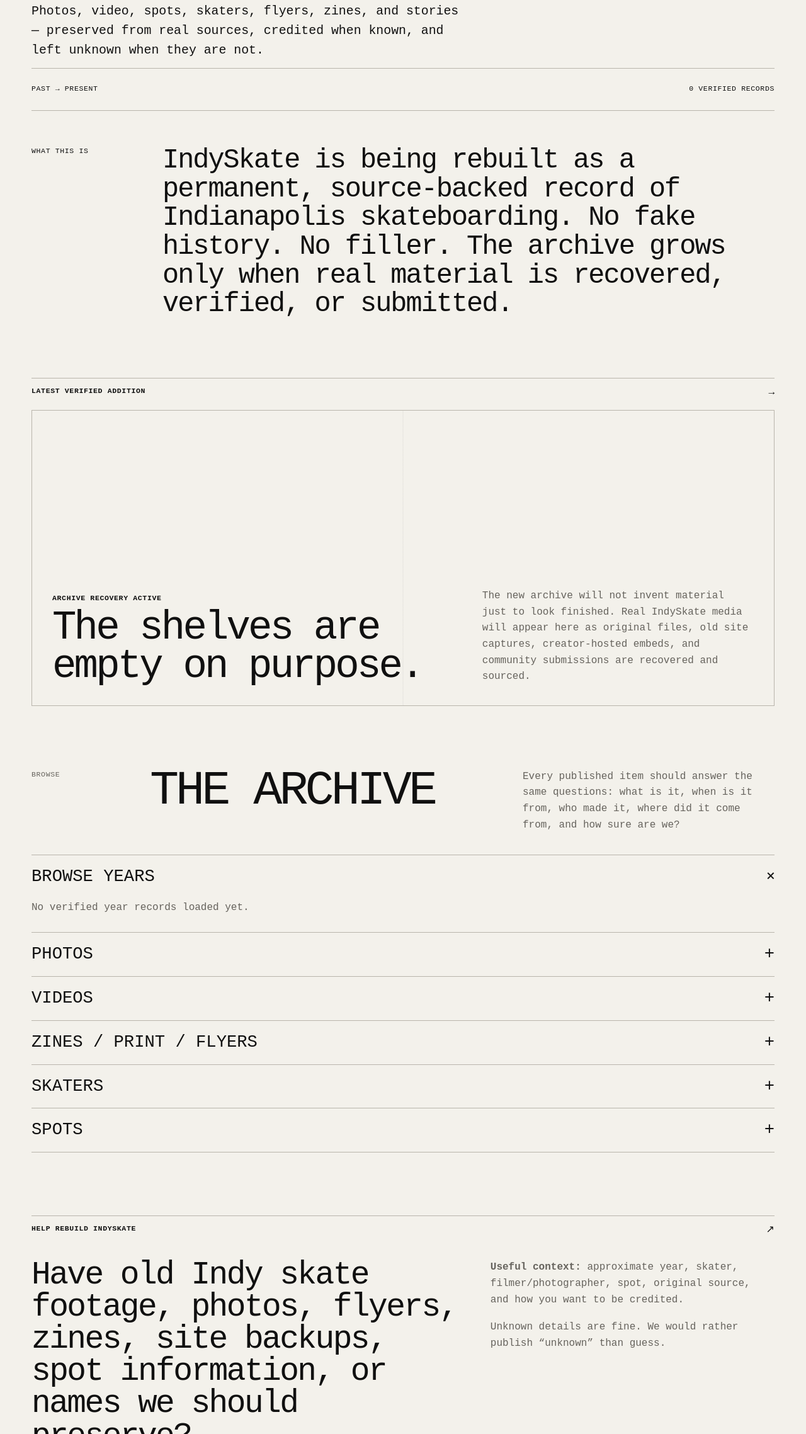
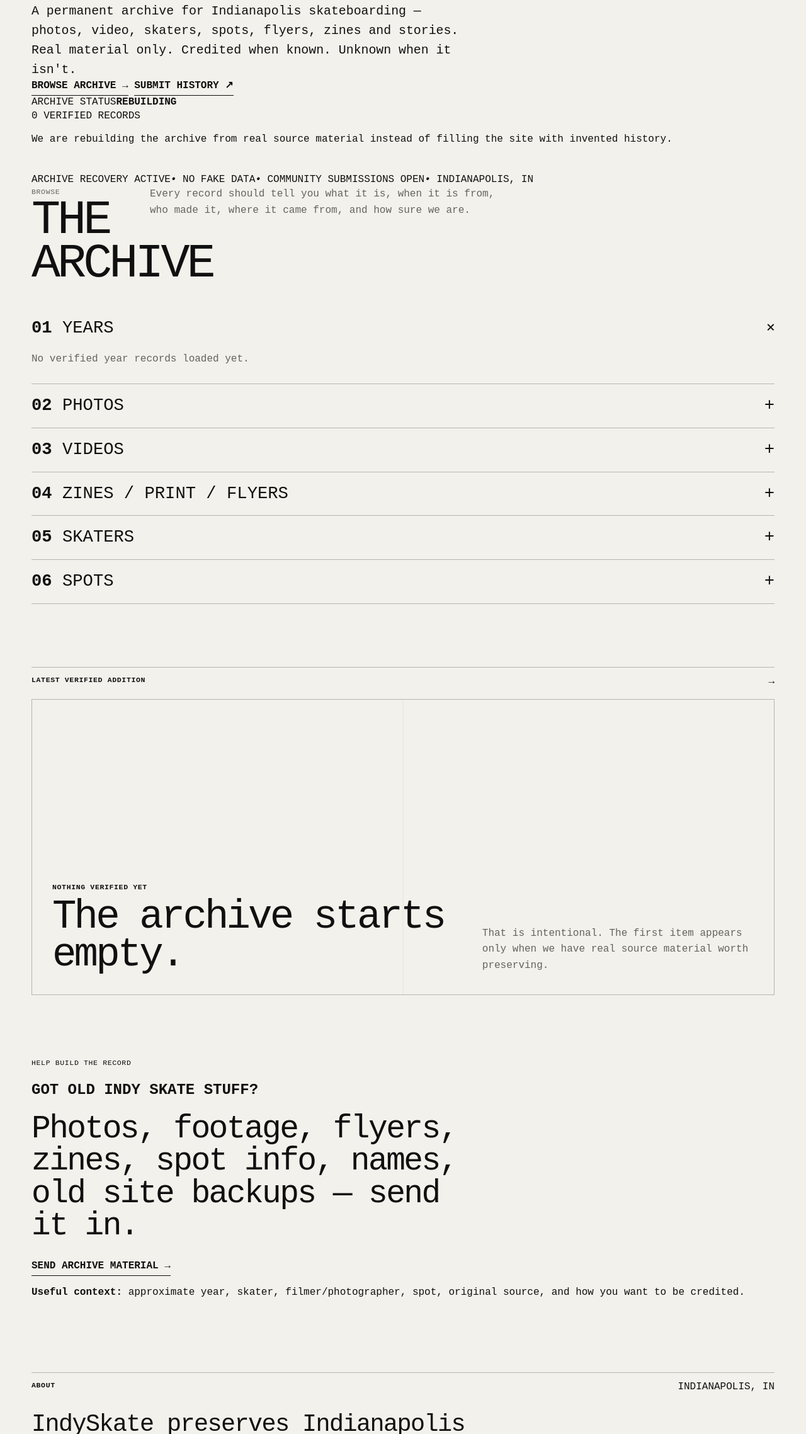
Before and after one commit to Aphexflip/indyskate, a website: page public/index.html in a window 1280 px wide. Shown: the part 523-2800 px from the top of the page at 63% size. Drawn offline with Linux system fonts and the light colour scheme.

Commit message:
Simplify IndySkate archive layout

```diff
--- a/public/index.html
+++ b/public/index.html
@@ -4,7 +4,7 @@
   <meta charset="utf-8">
   <meta name="viewport" content="width=device-width, initial-scale=1">
   <meta name="description" content="IndySkate — a source-backed archive of Indianapolis skateboarding history and the current scene.">
-  <meta name="theme-color" content="#f3f1eb">
+  <meta name="theme-color" content="#0b0b0b">
   <meta property="og:title" content="IndySkate — Indianapolis Skateboarding Archive">
   <meta property="og:description" content="Preserving Indianapolis skateboarding history with real, attributable photos, video, spots, zines, and stories.">
   <meta property="og:type" content="website">
@@ -26,25 +26,69 @@
   <main id="top">
     <section class="hero wrap" aria-labelledby="hero-title">
       <div class="hero-copy">
-        <p class="eyebrow">INDIANAPOLIS, INDIANA</p>
-        <h1 id="hero-title">THE INDY<br>SKATEBOARDING<br>ARCHIVE.</h1>
+        <p class="eyebrow">INDIANAPOLIS, INDIANA · SOURCE-BACKED ARCHIVE</p>
+        <h1 id="hero-title">INDY SKATEBOARDING.<br><span>PAST → PRESENT.</span></h1>
         <p class="hero-intro">
-          Photos, video, spots, skaters, flyers, zines, and stories — preserved from real sources,
-          credited when known, and left unknown when they are not.
+          A permanent archive for Indianapolis skateboarding — photos, video, skaters, spots,
+          flyers, zines and stories. Real material only. Credited when known. Unknown when it isn't.
         </p>
+        <div class="hero-actions">
+          <a class="cta primary" href="#archive">BROWSE ARCHIVE →</a>
+          <a class="cta" href="#recover">SUBMIT HISTORY ↗</a>
+        </div>
       </div>
-      <div class="hero-meta" aria-label="Archive status">
-        <span>PAST → PRESENT</span>
-        <span id="record-count">0 VERIFIED RECORDS</span>
+
+      <aside class="archive-status" aria-label="Archive status">
+        <div class="status-head"><span>ARCHIVE STATUS</span><strong>REBUILDING</strong></div>
+        <div class="status-number" id="record-count">0 VERIFIED RECORDS</div>
+        <p>We are rebuilding the archive from real source material instead of filling the site with invented history.</p>
+      </aside>
+    </section>
+
+    <section class="status-strip">
+      <div class="wrap status-strip-inner">
+        <span>ARCHIVE RECOVERY ACTIVE</span><i>•</i>
+        <span>NO FAKE DATA</span><i>•</i>
+        <span>COMMUNITY SUBMISSIONS OPEN</span><i>•</i>
+        <span>INDIANAPOLIS, IN</span>
       </div>
     </section>
 
-    <section class="manifesto wrap">
-      <div class="manifesto-label">WHAT THIS IS</div>
-      <p>
-        IndySkate is being rebuilt as a permanent, source-backed record of Indianapolis skateboarding.
-        No fake history. No filler. The archive grows only when real material is recovered, verified, or submitted.
-      </p>
+    <section id="archive" class="archive-shell wrap" aria-labelledby="archive-title">
+      <div class="section-heading">
+        <div>
+          <p class="eyebrow">BROWSE</p>
+          <h2 id="archive-title">THE ARCHIVE</h2>
+        </div>
+        <p>Every record should tell you what it is, when it is from, who made it, where it came from, and how sure we are.</p>
+      </div>
+
+      <div class="archive-dashboard">
+        <details open>
+          <summary><span><b>01</b> YEARS</span><span>+</span></summary>
+          <div id="years-list" class="detail-body muted">No verified year records loaded yet.</div>
+        </details>
+        <details>
+          <summary><span><b>02</b> PHOTOS</span><span>+</span></summary>
+          <div id="photos-list" class="detail-body muted">Verified archive photos will appear here.</div>
+        </details>
+        <details id="videos">
+          <summary><span><b>03</b> VIDEOS</span><span>+</span></summary>
+          <div id="videos-list" class="detail-body muted">Verified videos and supported embeds will appear here.</div>
+        </details>
+        <details>
+          <summary><span><b>04</b> ZINES / PRINT / FLYERS</span><span>+</span></summary>
+          <div class="detail-body muted">Source-backed scans and print material will live here.</div>
+        </details>
+        <details>
+          <summary><span><b>05</b> SKATERS</span><span>+</span></summary>
+          <div class="detail-body muted">Skater pages will be built from verified archive records and submissions.</div>
+        </details>
+        <details id="spots">
+          <summary><span><b>06</b> SPOTS</span><span>+</span></summary>
+          <div class="detail-body muted">Indianapolis spot history and current information will be added as it is verified.</div>
+        </details>
+      </div>
     </section>
 
     <section class="featured wrap" aria-labelledby="featured-title">
@@ -55,65 +99,26 @@
       <div id="featured-content" class="featured-content" aria-live="polite">
         <div class="empty-feature">
           <div>
-            <p class="status">ARCHIVE RECOVERY ACTIVE</p>
-            <h3>The shelves are empty on purpose.</h3>
+            <p class="status">NOTHING VERIFIED YET</p>
+            <h3>The archive starts empty.</h3>
           </div>
           <p>
-            The new archive will not invent material just to look finished. Real IndySkate media will appear here
-            as original files, old site captures, creator-hosted embeds, and community submissions are recovered and sourced.
+            That is intentional. The first item appears only when we have real source material worth preserving.
           </p>
         </div>
       </div>
     </section>
 
-    <section id="archive" class="archive-shell wrap" aria-labelledby="archive-title">
-      <div class="section-heading">
-        <p class="eyebrow">BROWSE</p>
-        <h2 id="archive-title">THE ARCHIVE</h2>
-        <p>Every published item should answer the same questions: what is it, when is it from, who made it, where did it come from, and how sure are we?</p>
-      </div>
-
-      <div class="browse">
-        <details open>
-          <summary><span>BROWSE YEARS</span><span>+</span></summary>
-          <div id="years-list" class="detail-body muted">No verified year records loaded yet.</div>
-        </details>
-        <details>
-          <summary><span>PHOTOS</span><span>+</span></summary>
-          <div id="photos-list" class="detail-body muted">Verified archive photos will appear here.</div>
-        </details>
-        <details id="videos">
-          <summary><span>VIDEOS</span><span>+</span></summary>
-          <div id="videos-list" class="detail-body muted">Verified videos and supported embeds will appear here.</div>
-        </details>
-        <details>
-          <summary><span>ZINES / PRINT / FLYERS</span><span>+</span></summary>
-          <div class="detail-body muted">Source-backed scans and print material will live here.</div>
-        </details>
-        <details>
-          <summary><span>SKATERS</span><span>+</span></summary>
-          <div class="detail-body muted">Skater pages will be built from verified archive records and submissions.</div>
-        </details>
-        <details id="spots">
-          <summary><span>SPOTS</span><span>+</span></summary>
-          <div class="detail-body muted">Indianapolis spot history and current information will be added as it is verified.</div>
-        </details>
-      </div>
-    </section>
-
     <section id="recover" class="recovery wrap" aria-labelledby="recover-title">
-      <div class="section-rule">
-        <h2 id="recover-title">HELP REBUILD INDYSKATE</h2>
-        <span aria-hidden="true">↗</span>
-      </div>
-      <div class="recovery-grid">
+      <div class="recovery-card">
         <div>
-          <p class="recovery-lead">Have old Indy skate footage, photos, flyers, zines, site backups, spot information, or names we should preserve?</p>
-          <a class="cta" href="mailto:aphexflip@hotmail.com?subject=IndySkate%20Archive%20Submission">SEND ARCHIVE MATERIAL →</a>
+          <p class="eyebrow">HELP BUILD THE RECORD</p>
+          <h2 id="recover-title">GOT OLD INDY SKATE STUFF?</h2>
+          <p class="recovery-lead">Photos, footage, flyers, zines, spot info, names, old site backups — send it in.</p>
         </div>
-        <div class="submission-notes">
+        <div class="recovery-actions">
+          <a class="cta primary" href="mailto:aphexflip@hotmail.com?subject=IndySkate%20Archive%20Submission">SEND ARCHIVE MATERIAL →</a>
           <p><strong>Useful context:</strong> approximate year, skater, filmer/photographer, spot, original source, and how you want to be credited.</p>
-          <p>Unknown details are fine. We would rather publish “unknown” than guess.</p>
         </div>
       </div>
     </section>
@@ -125,7 +130,7 @@
       </div>
       <p>
         IndySkate preserves Indianapolis skateboarding history and documents the scene that exists now.
-        The site is intentionally simple: the archive, the people, the spots, and the media should carry the weight.
+        The goal is simple: keep the real stuff from disappearing.
       </p>
     </section>
   </main>
```
